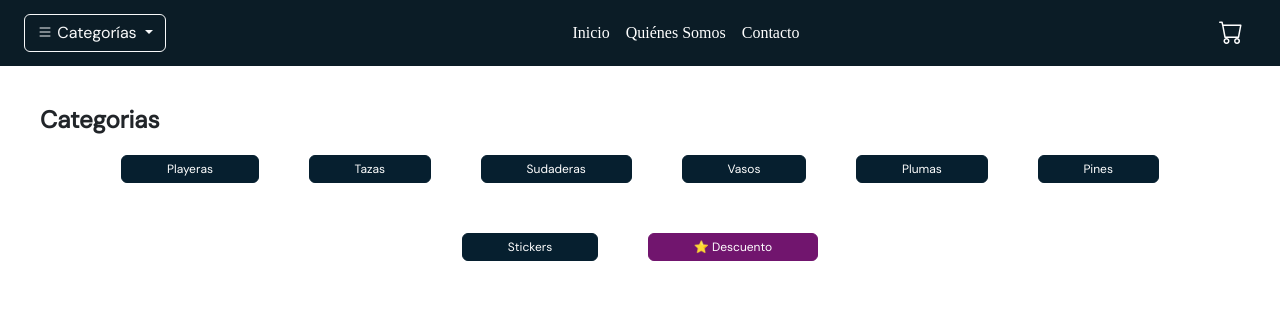
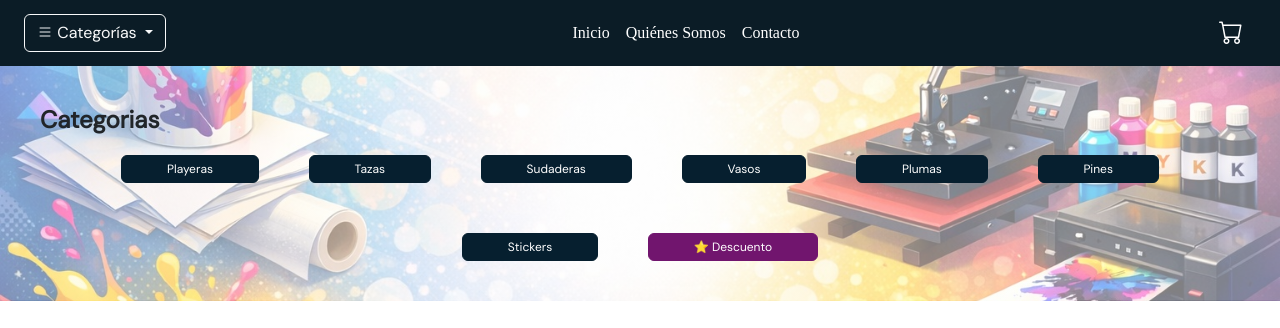
Before and after one commit to jesusmoralesgarita/Turing-s-Bug-Hunters, a plain HTML site: page HTML/catalogoplay.html in a window 1280 px wide. Shown: the top 328 px of the page. Drawn offline with nearby package versions, Linux system fonts and the light colour scheme; a web font is replaced by a local one.

Commit message:
Bannes de categorías, imagen

```diff
--- a/HTML/CSS/style.css
+++ b/HTML/CSS/style.css
@@ -68,7 +68,7 @@
 .contenedor-categorias {
 background:
     linear-gradient(rgba(255,255,255,0.5), rgba(255,255,255,0.5)),
-    url('/Turing-s-Bug-Hunters/fondo_categorias.jpeg');
+    url('../Pictures/banner.jpeg');
 background-size: cover;
 background-position: center;
 background-repeat: no-repeat;
```
